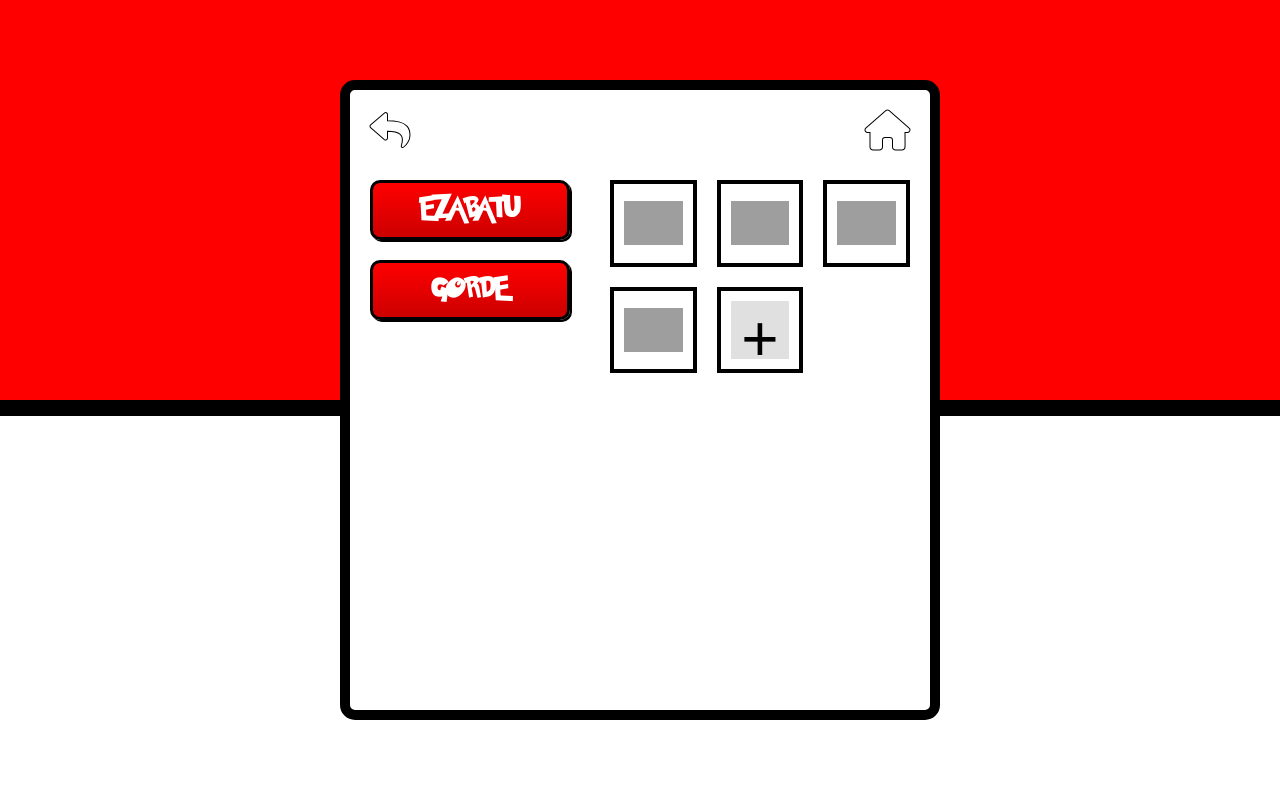
After one commit to Yassin-M/PokedexISAD, a Python web app: template app/templates/taldea.html in a window 1280 px wide. The commit adds this page. Run offline with Jinja, Linux system fonts and the light colour scheme; the template is opened without the code that fills it, so the values that code supplies are empty; grey boxes are pictures that could not be loaded.

Commit message:
Bistas de taldeak, con placeholders

```diff
--- a/app/__init__.py
+++ b/app/__init__.py
@@ -6,13 +6,14 @@ from flask import Flask
 
 # los controladores
 from app.database.database import Connection
+from app.controller.view.bista_kontroladorea import taldeak_blueprint
 
-def init_db():
-   pass
 def create_app():
    app = Flask(__name__)
 
    #datu basea hasieratu
    db = Connection()
 
+   app.register_blueprint(taldeak_blueprint(db))
+
    return app
--- a/app/static/css/style.css
+++ b/app/static/css/style.css
@@ -1,3 +1,4 @@
+
 body {
     font-family: Arial, Helvetica, sans-serif;
     padding: 0;
@@ -6,14 +7,17 @@ body {
     justify-content: center;
     align-items: center;
     height: 100vh;
+    /* Fondo estilo Pokéball */
     background: linear-gradient(
-        red 50%,
-        black 50%,
-        black 52%,
-        white 52%
+        180deg,
+        #ff0000 50%,
+        #000000 50%,
+        #000000 52%,
+        #ffffff 52%
     );
 }
 
+/* Fallback si no tienes la fuente local */
 @font-face {
     font-family: 'Pokemon';
     src: url('../fonts/Pokemon Solid.ttf') format('truetype');
@@ -21,137 +25,177 @@ body {
 
 .form-container {
     background-color: white;
-    width: 70%;
+    width: 80%;
+    max-width: 600px; /* Limitamos el ancho para que se vea bien */
     border-radius: 15px;
     overflow: hidden;
     border: 10px solid black;
-    height: 90%;
+    height: 80%; /* Altura ajustada */
     display: flex;
+    flex-direction: column; /* Cambiado a columna para la estructura de la app */
+    padding: 20px;
+    box-sizing: border-box;
+    position: relative;
+}
+
+/* --- NUEVOS ESTILOS PARA LA INTERFAZ DE LA IMAGEN --- */
+
+/* Barra de navegación superior (Flecha y Casa) */
+.nav-bar {
+    display: flex;
+    justify-content: space-between;
+    align-items: center;
+    width: 100%;
+    margin-bottom: 30px;
+}
+
+.nav-icon {
+    font-size: 2.5rem;
+    color: #333;
+    cursor: pointer;
+    transition: transform 0.2s;
+    /* Borde blanco para resaltar sobre el fondo gris si fuera necesario */
+    -webkit-text-stroke: 1px black;
+    color: white;
+}
+
+.nav-icon:hover {
+    transform: scale(1.1);
+    color: #ffcb05; /* Amarillo Pokémon */
+}
+
+/* Contenedor de la lista */
+.list-container {
+    width: 100%;
+    display: flex;
+    flex-direction: column;
+    gap: 15px;
+    overflow-y: auto; /* Scroll si hay muchos taldes */
+    padding-right: 5px;
+}
+
+/* Fila individual (Botón + Input) */
+.row {
+    display: flex;
+    align-items: center;
+    gap: 10px;
+}
+
+/* Inputs estilizados */
+.talde-input {
+flex-grow: 1;
+    padding: 20px;
+    border: 3px solid black;
+    border-radius: 5px;
+    font-size: 1.5rem;
+    font-weight: bold;
+    font-family: 'Pokemon', Arial, sans-serif;
+    letter-spacing: 1px;
+    text-transform: uppercase;
+    box-shadow: 3px 3px 0 rgba(0,0,0,0.2);
+    }
+
+/* Estilo específico para el input de "Crear nuevo" */
+.talde-input.new {
+    background-color: #f0f0f0;
+    color: #555;
+}
+
+/* Botones de acción (+ y EDIT) basados en tu .btn-login */
+.action-btn {
+    width: 110px;
+    height: 70px;
+
+    background: linear-gradient(to bottom, #ff0000 0%, #cc0000 100%);
+    color: white;
+    font-family: 'Pokemon', sans-serif;
+
+    /* ANTES: font-size: 1rem; */
+    font-size: 1.4rem; /* <--- Texto EDIT más grande */
+
+    border: 3px solid black;
+    border-radius: 10px; /* Un poco más de borde redondeado */
+    cursor: pointer;
+    box-shadow: 2px 2px 0 #000;
+    display: flex;
+    justify-content: center;
     align-items: center;
 }
 
-.form-container .login-container {
-    width: 500px;
-    margin: 0 auto;
+.action-btn:hover {
+    background: linear-gradient(to bottom, #ff5555 0%, #cc0000 100%);
+    transform: translateY(2px);
+    box-shadow: 1px 1px 0 #000;
 }
 
-.form-container .login-container > h2 {
-    font-family: 'Pokemon', sans-serif;
-    text-align: center;
-    font-size: 4rem;
-    color: #ffcb05;
-    text-shadow: 5px 5px 0 #3b4cca;
+/* Variación para el botón de editar (quizás azul para distinguir, o rojo igual) */
+.action-btn.add {
+    font-size: 2rem; /* El símbolo + más grande */
+    line-height: 0;
+}
+.action-btn.edit {
+    background: linear-gradient(to bottom, #0000ff 0%, #0000cc 100%);
 }
 
-.form-container .login-container > p,
-.form-container .login-container > span {
-    text-align: center;
-    color: #555;
+/* Contenedor principal para dividir botones de Pokémon */
+.main-content {
+    display: flex;
+    gap: 40px;
+    flex: 1;
+    align-items: flex-start;
 }
 
-.form-container .login-container label {
-    display: block;
-    font-weight: bold;
-    padding: 5px 0;
+/* Columna de botones EZABATU / GORDE */
+.sidebar-actions {
+    display: flex;
+    flex-direction: column;
+    gap: 20px;
+    width: 200px; /* Ancho para los botones laterales */
 }
 
-.form-container .login-container input[type="text"],
-.form-container .login-container input[type="password"] {
-    display: block;
-    width: 100%;
-    box-sizing: border-box;
-    padding: 10px;
-    border: solid 1px #ccc;
-    border-radius: 5px;
+.large-text {
+    font-size: 1.5rem !important;
+    height: 60px !important;
+    width: 100% !important;
 }
 
-.form-container .login-container input[type="text"]:focus,
-.form-container .login-container input[type="password"]:focus {
-    outline: solid 1px #0099ff;
+/* Cuadrícula de Pokémon */
+.pokemon-grid {
+    display: grid;
+    grid-template-columns: repeat(3, 1fr); /* 3 columnas */
+    gap: 20px;
+    flex: 1;
 }
 
-.form-container .login-container .options {
+/* Cada cuadro de Pokémon */
+.pokemon-card {
+    background-color: white;
+    border: 4px solid black;
+    aspect-ratio: 1 / 1; /* Cuadrados perfectos */
     display: flex;
-    justify-content: space-between;
+    justify-content: center;
     align-items: center;
+    padding: 10px;
+    overflow: hidden;
 }
 
-.form-container a {
-    color: #0099ff;
-    text-decoration: none;
+.pokemon-card img {
+    max-width: 100%;
+    max-height: 100%;
+    object-fit: contain;
 }
 
-.form-container a:hover {
-    text-decoration: underline;
+/* Botón "+" de la cuadrícula */
+.add-pokemon-btn {
+    background: #e0e0e0;
+    border: none;
+    font-size: 4rem;
+    cursor: pointer;
+    width: 100%;
+    height: 100%;
+    font-family: Arial, sans-serif;
 }
 
-.form-container .login-container .providers {
-    display: flex;
-    flex-direction: column;
-    gap: 10px;
-    text-align: center;
-    margin-top: 10px;
+.add-pokemon-btn:hover {
+    background-color: #d0d0d0;
 }
-.btn {
-    border: none;
-    padding: 15px 0;
-    width: 100%;
-    font-weight: bolder;
-    display: block;
-    border-radius: 5px;
-    text-transform: uppercase;
-    cursor: pointer;
-}
-
-.btn-login {
-    background: linear-gradient(to bottom, #ff0000 0%, #cc0000 100%);
-    color: white;
-    font-family: 'Pokemon', sans-serif;
-    font-size: 1rem;
-    border: 2px solid black;
-    border-radius: 30px;
-    box-shadow: 0 5px 0 #000;
-    text-shadow: 2px 2px #000;
-    transition: all 0.2s;
-}
-
-.btn-login:hover {
-    background: linear-gradient(to bottom, #ff5555 0%, #cc0000 100%);
-    transform: translateY(2px);
-    box-shadow: 0 3px 0 #000;
-}
-
-.btn-google {
-    background-color: white;
-    color: black;
-    border: solid 1px #ccc;
-}
-
-.btn-google {
-    background-color: white;
-    color: black;
-    border: solid 1px #ccc;
-}
-.btn-google:hover {
-    background-color: #f0f0f0;
-}
-
-.btn-facebook {
-    background-color: rgb(0, 87, 250);
-    color: white;
-}
-
-.btn-facebook:hover {
-    background-color: rgb(0, 56, 161);
-    color: white;
-}
-
-.btn-twitter {
-    background-color: rgb(96, 151, 252);
-    color: white;
-}
-
-.btn-twitter:hover {
-    background-color: rgb(70, 109, 180);
-    color: white;
-}
--- /dev/null
+++ b/app/templates/taldea.html
@@ -0,0 +1,46 @@
+<!DOCTYPE html>
+<html lang="eu">
+<head>
+    <meta charset="UTF-8">
+    <meta name="viewport" content="width=device-width, initial-scale=1.0">
+    <title>Pokedex - Taldearen Kudeaketa</title>
+    <link rel="stylesheet" href="https://cdnjs.cloudflare.com/ajax/libs/font-awesome/6.0.0/css/all.min.css">
+    <link rel="stylesheet" href="../static/css/style.css">
+</head>
+<body>
+
+    <div class="form-container">
+        <div class="nav-bar">
+            <i class="fas fa-reply nav-icon"></i>
+            <i class="fas fa-home nav-icon"></i>
+        </div>
+
+        <div class="main-content">
+            <div class="sidebar-actions">
+                <button class="action-btn large-text">EZABATU</button>
+                <button class="action-btn large-text">GORDE</button>
+            </div>
+
+            <div class="pokemon-grid">
+                <div class="pokemon-card">
+                    <img src="https://raw.githubusercontent.com/PokeAPI/sprites/master/sprites/pokemon/other/official-artwork/572.png" alt="Minccino">
+                </div>
+                <div class="pokemon-card">
+                    <img src="https://raw.githubusercontent.com/PokeAPI/sprites/master/sprites/pokemon/other/official-artwork/1.png" alt="Bulbasaur">
+                </div>
+                <div class="pokemon-card">
+                    <img src="https://raw.githubusercontent.com/PokeAPI/sprites/master/sprites/pokemon/other/official-artwork/25.png" alt="Pikachu">
+                </div>
+                <div class="pokemon-card">
+                    <img src="https://raw.githubusercontent.com/PokeAPI/sprites/master/sprites/pokemon/other/official-artwork/197.png" alt="Umbreon">
+                </div>
+
+                <div class="pokemon-card add-card">
+                    <button class="add-pokemon-btn">+</button>
+                </div>
+            </div>
+        </div>
+    </div>
+
+</body>
+</html>
```
Also changed, not shown: app/controller/model/eredu_kontroladorea.py (+10 -3 lines), app/controller/view/bista_kontroladorea.py (+18 -4 lines), app/templates/taldeak.html (added, +73 -0 lines), pokedex.db (added).
